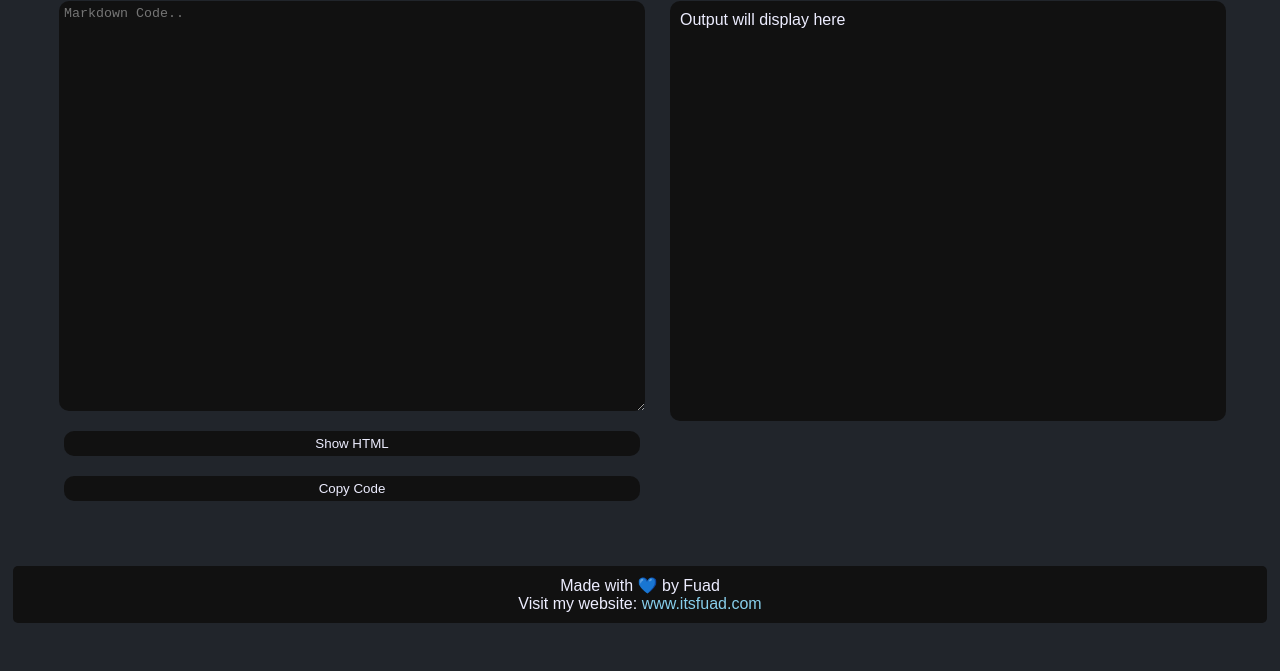
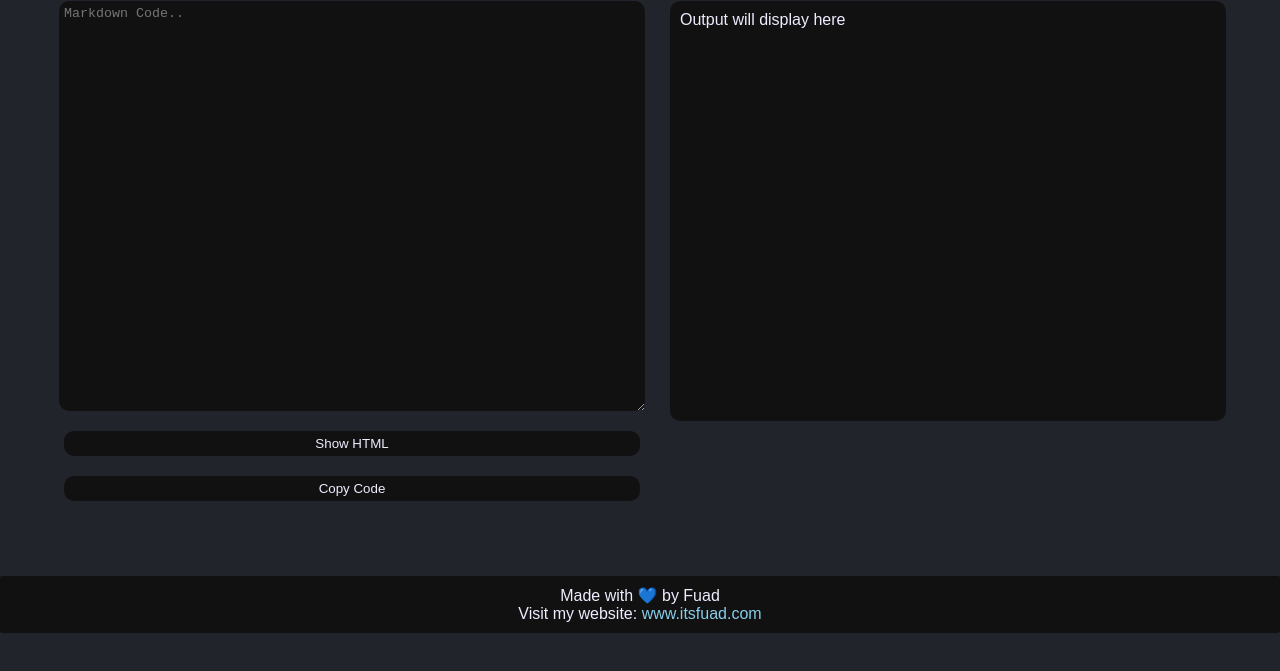
Before and after one commit to itsfuad/mdc, a plain HTML site: page index.html in a window 1280 px wide. Shown: the part 73-744 px from the top of the page. Drawn offline with Linux system fonts and the light colour scheme.

Commit message:
😪😪

```diff
--- a/style.css
+++ b/style.css
@@ -146,21 +146,28 @@ body main #txtbox #copy-icon:hover {
 }
 
 body main #viewbox {
+  position: relative;
   background: var(--background);
   padding: 10px;
   border-radius: 10px;
   min-height: 50vh;
   margin: 10px;
+  overflow: scroll;
 }
 
 body footer {
+  position: relative;
+  bottom: 0;
+  left:50%;
+  transform: translateX(-50%);
+  width: 100%;
   background: var(--background);
   color: var(--text);
   font-size: 1rem;
   text-align: center;
   padding: 10px;
-  margin: 5px;
-  margin-top: 15px;
+  margin: 0;
+  margin-top: 25px;
   border-radius: 5px;
 }
 
```
